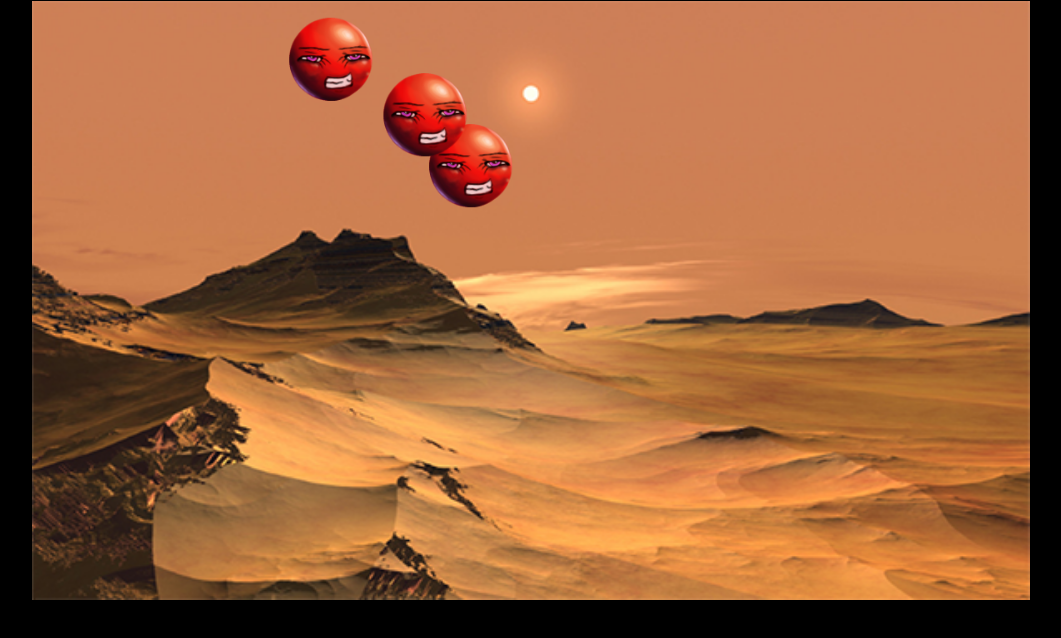
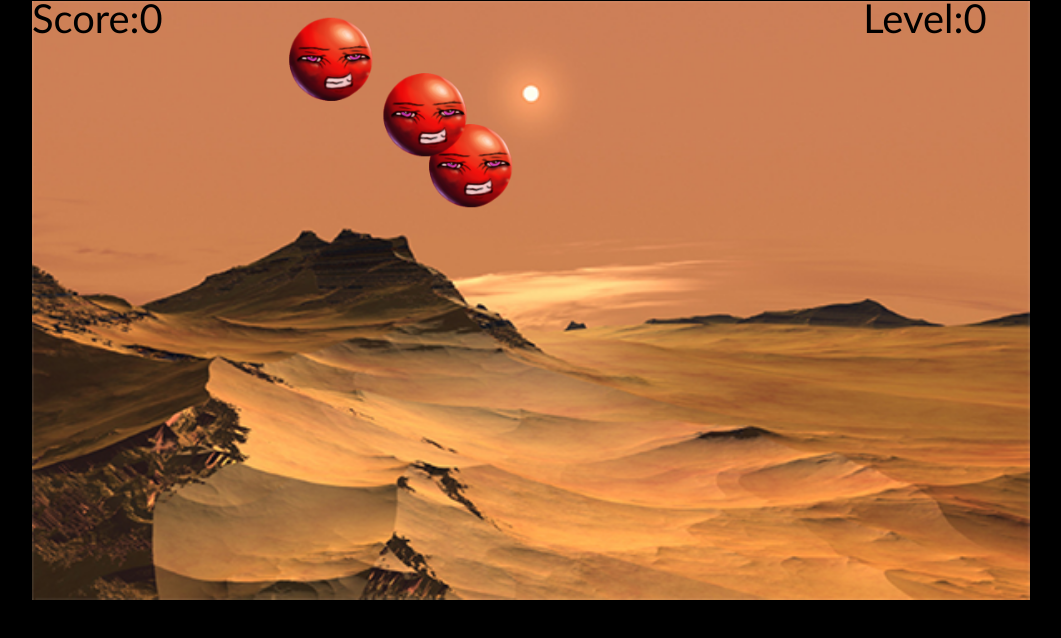
Before and after one commit to lyDASHsBOK/NYP-HTML5, a plain HTML site: page createjs_games_NYP/FirstGame/index.html in a window 1280 px wide. Shown: the whole page, without its empty margins (76-1137 px from the left). Drawn offline with Linux system fonts and the light colour scheme.

Commit message:
M2 DONE
HUD CLASS ADD

```diff
--- a/createjs_games_NYP/FirstGame/index.html
+++ b/createjs_games_NYP/FirstGame/index.html
@@ -66,6 +66,7 @@
     <!-- game apps -->
 	  <script type="text/javascript" src="js/Creep.js"></script>
 	  <script type="text/javascript" src="js/BlueCreep.js"></script>
+	  <script type="text/javascript" src="js/HUDClass.js"></script>
 	  <script type="text/javascript" src="js/GameClass.js"></script>
     <!-- translation -->
 
--- /dev/null
+++ b/createjs_games_NYP/FirstGame/js/HUDClass.js
@@ -0,0 +1,42 @@
+/**
+ * Created by Enveesoft.
+ * User: WINSTON HO
+ * Date: 14-9-10
+ * Time: ??17:26
+ * Write the description in this section.
+ */
+
+//this function does the inheritance
+BOK.inherits(HUDClass, createjs.Container);
+
+/**
+ * @constructor
+ * */
+function HUDClass() {
+    //this line is a must-have in prototype-chain style inheritance
+    //Compare to JAVA this works as super();
+
+    createjs.Container.call(this);
+
+	this.Score = 0;
+	this.Level = 0;
+
+	this.ScoreText = new createjs.Text("Score:", "18pt Calibri" ,"Black");
+	this.addChild(this.ScoreText);
+
+	this.LevelText = new createjs.Text("Level:", "18pt Calibri" ,"Black");
+	this.LevelText.x = 500;
+
+	this.addChild(this.LevelText);
+
+}
+
+HUDClass.prototype.update =  function() {
+
+	if(this.Score > 100){
+			this.Level = Math.floor(this.Score  * 0.01);
+		}
+	this.ScoreText.text = "Score:" + this.Score;
+	this.LevelText.text = "Level:" + this.Level;
+
+};
--- a/createjs_games_NYP/FirstGame/js/gameClass.js
+++ b/createjs_games_NYP/FirstGame/js/gameClass.js
@@ -25,15 +25,16 @@ function GameClass(stage, imgContainer)
 	this.maxNumberOfEnemy = 3;
 	//this.blue = new BlueCreep(2,0,150);
 
-	var ScoreText = new createjs.Text("Score:", "18pt Calibri" ,"Black");
+	 this.Hud = new HUDClass();
 
 
 	this.spawnEnemySprites('redobj');
 	this.spawnEnemySprites('redobj');
 	this.spawnEnemySprites('redobj');
 
+
+	console.log(this.red[0]);
 	this.stage_.addEventListener('mousedown', Delegate.create(this,this.onMouseClick));
-
 
 }
 
@@ -42,6 +43,8 @@ GameClass.prototype.tick = function(event) {
 		this.red[i].move();
    }
    this.SpawnEnemy();
+
+    this.Hud.update();
   // this.blue.move();
 };
 
@@ -54,7 +57,7 @@ GameClass.prototype.loadImage = function() {
 		for(var i = 0; i < this.red.length; i++){
 					this.stage_.addChild(this.red[i]);
 				}
-	this.stage_.addChild(this.ScoreText);
+	this.stage_.addChild(this.Hud);
 
 
 
@@ -68,6 +71,7 @@ GameClass.prototype.onMouseClick = function(e) {
 		{
 			this.stage_.removeChild(this.red[i]);
 			this.red.splice(i,1);
+			this.Hud.Score += 11;
 			break;
 		}
 	}
@@ -90,7 +94,6 @@ GameClass.prototype.SpawnEnemy = function(){
 				for(var i = 0; i < this.red.length; i++){
 					this.stage_.addChild(this.red[i]);
 				}
-
 				this.spawn = false;
 			}
 		}
```
